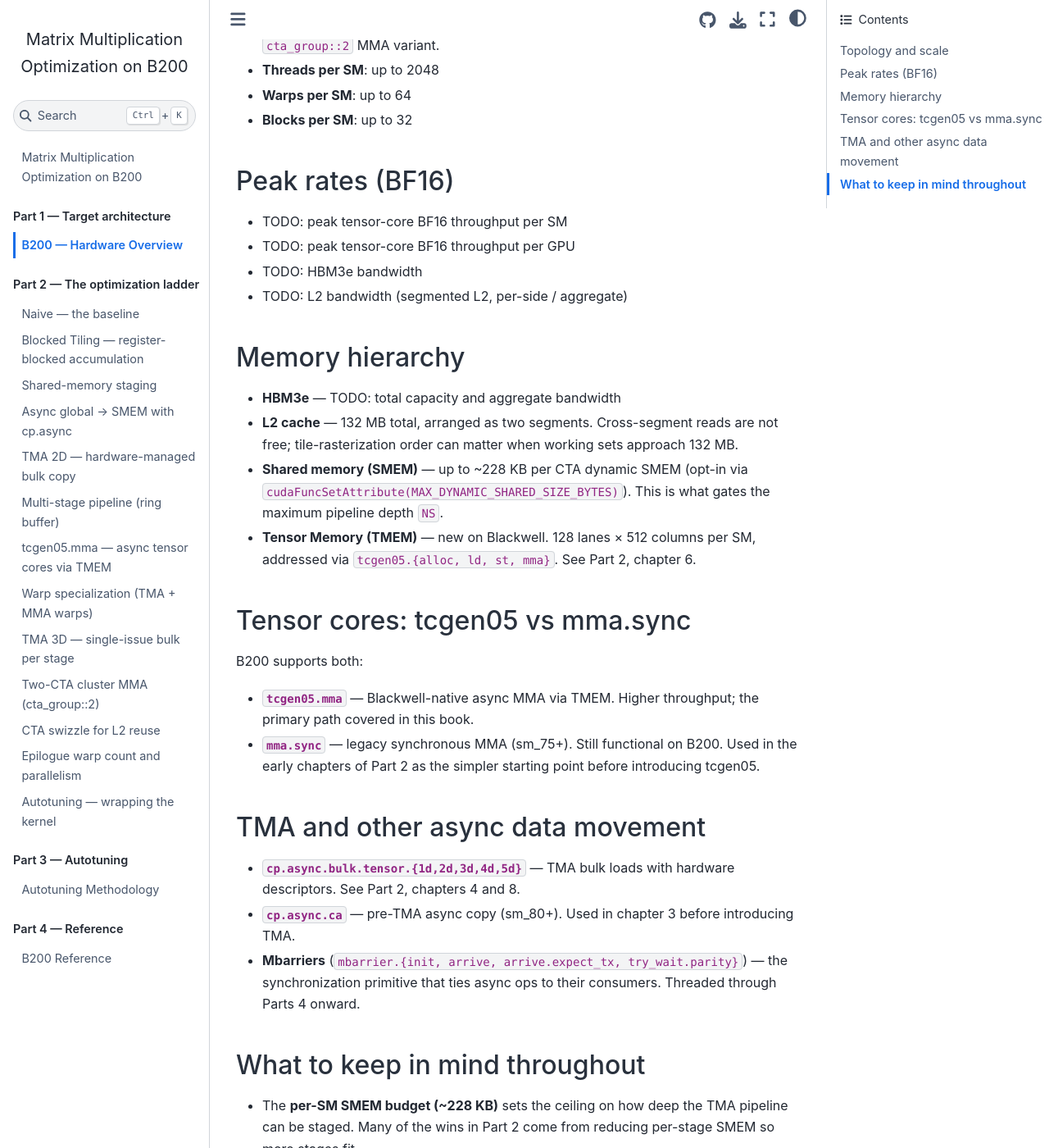
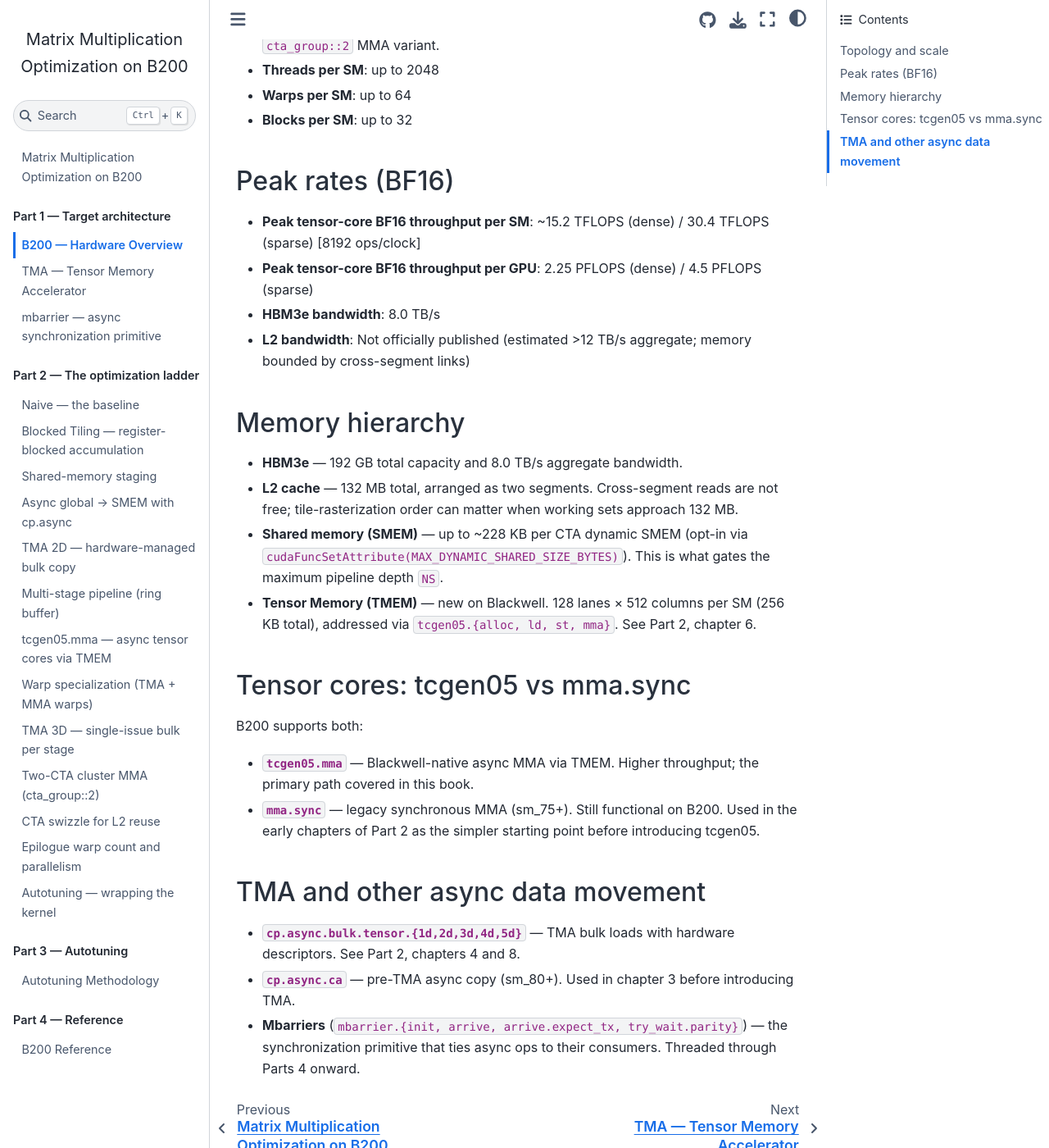
Before and after one commit to tongzhou8086/mmcomposer, a Jupyter Book: the page built from docs/part1_gpu_arch/b200_overview.md, in a window 1280 px wide and 1400 px high, scrolled down 353 px. Shown: the whole window at 82% size. Built offline with Jupyter Book 1.0.4 settings and Sphinx 7.4.7 and the Sphinx Book theme 1.1.4, drawn with Linux system fonts in a browser that asks for light colours; some of the changed text lies outside the part shown.

Commit message:
docs/part1: add TMA and mbarrier chapter stubs
Two new background chapters covering the async-data-movement and
async-sync primitives that Part 2 will use heavily:

  part1_gpu_arch/tma.md       — the tensor map (CUtensorMap), the
                                cp.async.bulk.tensor instruction family,
                                cta_group::N and multicast::cluster
                                modifiers, 128B swizzling, common
                                pitfalls (notably the silent-hang
                                from a missing cta_group::2 in cluster
                                mode).
  part1_gpu_arch/mbarrier.md  — the two-counter lifecycle (arrival +
                                tx-count), phase parity semantics,
                                pre-arrive trick, the cluster-mbarrier
                                & 0xFEFFFFFF address routing.

Updated docs/_toc.yml to include them in the navigation.

These two chapters are deliberately background/reference material — they
introduce primitives that Part 2 chapters then *apply*.  They are not
optimization steps themselves.

Co-Authored-By: Claude Opus 4.7 (1M context) <noreply@anthropic.com>

```diff
--- a/docs/_toc.yml
+++ b/docs/_toc.yml
@@ -8,6 +8,8 @@ parts:
   - caption: "Part 1 — Target architecture"
     chapters:
       - file: part1_gpu_arch/b200_overview
+      - file: part1_gpu_arch/tma
+      - file: part1_gpu_arch/mbarrier
 
   - caption: "Part 2 — The optimization ladder"
     chapters:
--- a/docs/part1_gpu_arch/b200_overview.md
+++ b/docs/part1_gpu_arch/b200_overview.md
@@ -7,61 +7,49 @@ will rely on throughout Part 2.
 
 ## Topology and scale
 
-- **SMs**: 148 per GPU
-- **Compute cluster**: SMs are arranged into pairs that can form 2-CTA
-  thread block clusters via `__cluster_dims__(2, 1, 1)`.  This is the
-  hardware unit that enables the `cta_group::2` MMA variant.
-- **Threads per SM**: up to 2048
-- **Warps per SM**: up to 64
-- **Blocks per SM**: up to 32
+* **SMs**: 148 per GPU
+* **Compute cluster**: SMs are arranged into pairs that can form 2-CTA
+thread block clusters via `__cluster_dims__(2, 1, 1)`.  This is the
+hardware unit that enables the `cta_group::2` MMA variant.
+* **Threads per SM**: up to 2048
+* **Warps per SM**: up to 64
+* **Blocks per SM**: up to 32
 
 ## Peak rates (BF16)
 
-- TODO: peak tensor-core BF16 throughput per SM
-- TODO: peak tensor-core BF16 throughput per GPU
-- TODO: HBM3e bandwidth
-- TODO: L2 bandwidth (segmented L2, per-side / aggregate)
+* **Peak tensor-core BF16 throughput per SM**: ~15.2 TFLOPS (dense) / 30.4 TFLOPS (sparse) [8192 ops/clock]
+* **Peak tensor-core BF16 throughput per GPU**: 2.25 PFLOPS (dense) / 4.5 PFLOPS (sparse)
+* **HBM3e bandwidth**: 8.0 TB/s
+* **L2 bandwidth**: Not officially published (estimated >12 TB/s aggregate; memory bounded by cross-segment links)
 
 ## Memory hierarchy
 
-- **HBM3e** — TODO: total capacity and aggregate bandwidth
-- **L2 cache** — 132 MB total, arranged as two segments.  Cross-segment
-  reads are not free; tile-rasterization order can matter when working
-  sets approach 132 MB.
-- **Shared memory (SMEM)** — up to ~228 KB per CTA dynamic SMEM (opt-in
-  via `cudaFuncSetAttribute(MAX_DYNAMIC_SHARED_SIZE_BYTES)`).  This is
-  what gates the maximum pipeline depth `NS`.
-- **Tensor Memory (TMEM)** — new on Blackwell.  128 lanes × 512 columns
-  per SM, addressed via `tcgen05.{alloc, ld, st, mma}`.  See Part 2,
-  chapter 6.
+* **HBM3e** — 192 GB total capacity and 8.0 TB/s aggregate bandwidth.
+* **L2 cache** — 132 MB total, arranged as two segments.  Cross-segment
+reads are not free; tile-rasterization order can matter when working
+sets approach 132 MB.
+* **Shared memory (SMEM)** — up to ~228 KB per CTA dynamic SMEM (opt-in
+via `cudaFuncSetAttribute(MAX_DYNAMIC_SHARED_SIZE_BYTES)`).  This is
+what gates the maximum pipeline depth `NS`.
+* **Tensor Memory (TMEM)** — new on Blackwell.  128 lanes × 512 columns
+per SM (256 KB total), addressed via `tcgen05.{alloc, ld, st, mma}`.  See Part 2,
+chapter 6.
 
 ## Tensor cores: tcgen05 vs mma.sync
 
 B200 supports both:
 
-- **`tcgen05.mma`** — Blackwell-native async MMA via TMEM.  Higher
-  throughput; the primary path covered in this book.
-- **`mma.sync`** — legacy synchronous MMA (sm_75+).  Still functional on
-  B200.  Used in the early chapters of Part 2 as the simpler starting
-  point before introducing tcgen05.
+* **`tcgen05.mma`** — Blackwell-native async MMA via TMEM.  Higher
+throughput; the primary path covered in this book.
+* **`mma.sync`** — legacy synchronous MMA (sm_75+).  Still functional on
+B200.  Used in the early chapters of Part 2 as the simpler starting
+point before introducing tcgen05.
 
 ## TMA and other async data movement
 
-- **`cp.async.bulk.tensor.{1d,2d,3d,4d,5d}`** — TMA bulk loads with
-  hardware descriptors.  See Part 2, chapters 4 and 8.
-- **`cp.async.ca`** — pre-TMA async copy (sm_80+).  Used in chapter 3
-  before introducing TMA.
-- **Mbarriers** (`mbarrier.{init, arrive, arrive.expect_tx,
-  try_wait.parity}`) — the synchronization primitive that ties async
-  ops to their consumers.  Threaded through Parts 4 onward.
-
-## What to keep in mind throughout
-
-- The **per-SM SMEM budget (~228 KB)** sets the ceiling on how deep the
-  TMA pipeline can be staged.  Many of the wins in Part 2 come from
-  reducing per-stage SMEM so more stages fit.
-- The **132 MB L2** is large but not unlimited.  At K ≈ 16384 with
-  BF16, an A-stripe of 16 cluster-rows is already ~67 MB.  Walk order
-  becomes load-bearing for large shapes.
-- **Async issue is cheap; sync is expensive.**  Almost every Part 2
-  optimization is either reducing sync cost or hiding latency.
+* **`cp.async.bulk.tensor.{1d,2d,3d,4d,5d}`** — TMA bulk loads with
+hardware descriptors.  See Part 2, chapters 4 and 8.
+* **`cp.async.ca`** — pre-TMA async copy (sm_80+).  Used in chapter 3
+before introducing TMA.
+* **Mbarriers** (`mbarrier.{init, arrive, arrive.expect_tx, try_wait.parity}`) — the synchronization primitive that ties async
+ops to their consumers.  Threaded through Parts 4 onward.
```
Also changed, not shown: docs/part1_gpu_arch/mbarrier.md (added, +121 -0 lines), docs/part1_gpu_arch/tma.md (added, +99 -0 lines).
